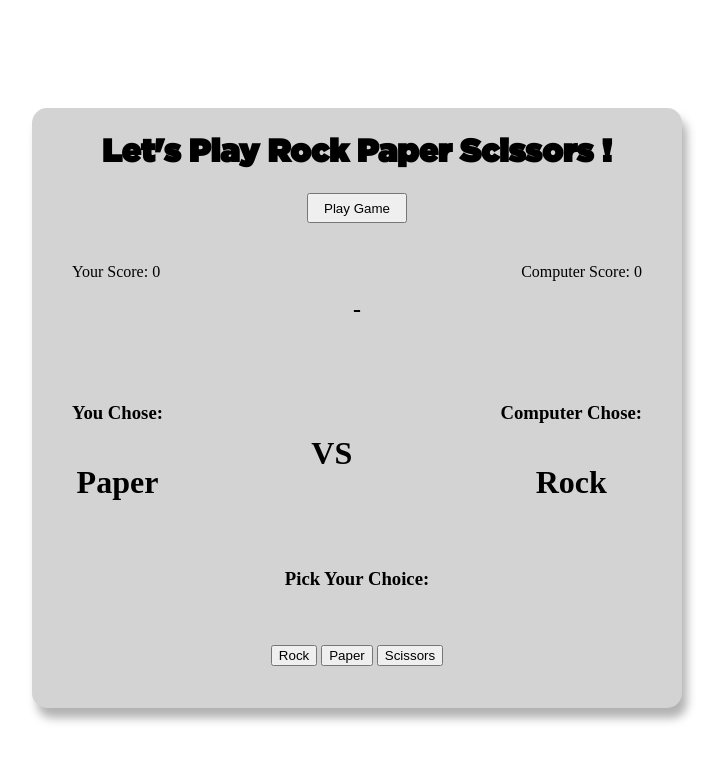
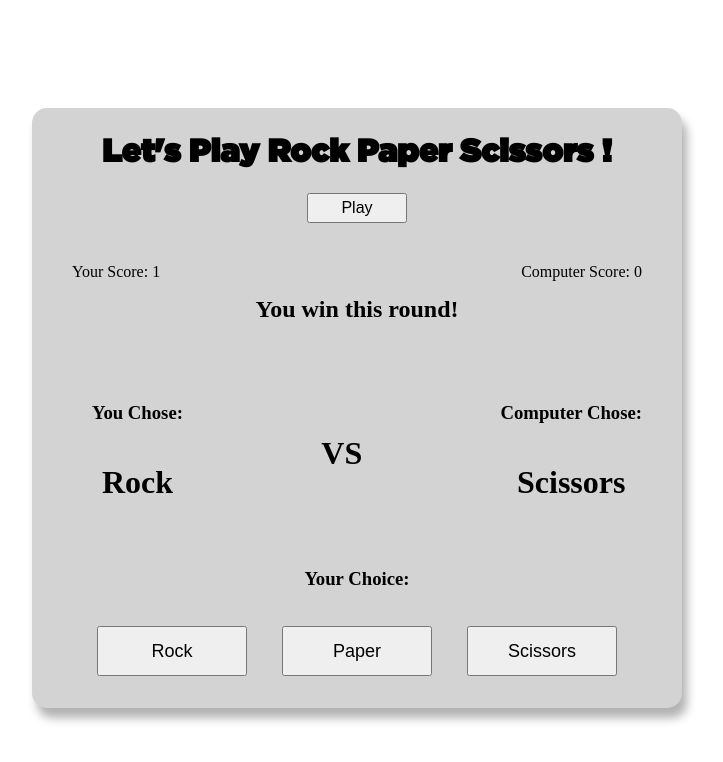
Before and after one commit to wirawanaryo/odin-RockPaperScissor, a plain HTML site: page index.html in a window 1280 px wide. Both pictures are taken after a click on the button "Rock". Shown: the whole page, without its empty margins (291-1014 px from the left). Drawn offline with Linux system fonts and the light colour scheme.

Commit message:
update logic

```diff
--- a/index.html
+++ b/index.html
@@ -4,26 +4,26 @@
   <meta charset="UTF-8">
   <meta name="viewport" content="width=device-width, initial-scale=1.0">
   <title>Document</title>
-  <!-- <script src="script.js"></script> -->
+  <script src="script.js" defer></script>
   <link rel="stylesheet" href="style.css">
 </head>
 <body>
   <div class="mainframe">
     <div class="startBanner">
       <h1 id="title">Let's Play Rock Paper Scissors !</h1>
-      <button id="playButton">Play Game</button>
+      <button id="startButton">Play</button>
     </div>
     <div class="scoreBoard">
       <div class="scores">
         <span id="playerScore">Your Score: 0  </span>
         <span id="computerScore">Computer Score: 0</span>
       </div>
-      <h2 id="statusMessage">-</h2>
+      <h2 id="statusMessage">Pick your choice below to start!</h2>
     </div>
     <div class="choicePreview">
       <div class="playerSide">
         <h3>You Chose:</h3>
-        <h1 id="playerChoice">Paper </h1>
+        <h1 id="playerChoicePreview">Paper </h1>
       </div>
       <div class="versusBox">
         <!-- this will be added with something next time -->
@@ -31,12 +31,12 @@
       </div>
       <div class="computerSide">
         <h3>Computer Chose:</h3>
-        <h1 id="computerChoice">Rock </h1>
+        <h1 id="computerChoicePreview">Rock </h1>
       </div>
     </div>
     <div class="playButtonsFrame">
       <div class="message2player">
-        <h3>Pick Your Choice:</h3>
+        <h3>Your Choice:</h3>
       </div>
       <div class="choiceButtons">
         <button id="rockButton">Rock</button>
--- a/script.js
+++ b/script.js
@@ -1,53 +1,87 @@
-// function that randomly returns rock/paper/scissors
+// choice variables
+let computerChoice = "";
+const computerChoicePreview = document.getElementById("computerChoicePreview");
+let humanChoice = "";
+const playerChoicePreview = document.getElementById("playerChoicePreview");
+
+//randomizer computer choice function
 function getComputerChoice(){
   const choices = ['ROCK', 'PAPER', 'SCISSORS'];
   return choices[Math.floor(Math.random()*100)%3];
 }
 
-//function that prompt user for input
-function getHumanChoice(){
-  const choices = ['ROCK', 'PAPER', 'SCISSORS'];
-  let humanChoice = prompt("What will you choose? Rock, Paper, or Scissors?");
-
-  while (!choices.includes(humanChoice.toUpperCase())){
-    humanChoice = prompt("Invalid choice. Please choose rock, paper, or scissors.");
-  }
-
-  return humanChoice.toUpperCase();
+//score variables
+round = 0;
+let humanScore = 0;
+const humanScoreBoard = document.getElementById("playerScore");
+let computerScore = 0;
+const computerScoreBoard = document.getElementById("computerScore");
+function updateScoreBoard() {
+  humanScoreBoard.textContent = `Your Score: ${humanScore}`;
+  computerScoreBoard.textContent = `Computer Score: ${computerScore}`;
 }
 
-//score variables
-let humanScore = 0;
-let computerScore = 0;
-
-//game function
-function playRound(humanChoice, computerChoice, round){
-  //welcome message based on round number
-  if (round === 0){
-    console.log("Hello, Lets play Rock, Paper, Scissors!");
-  }else{
-    console.log(`Lest play again! Current Score - You: ${humanScore}, Computer: ${computerScore}`);
-  }
-
-  //tell user their choice and computer's choice
-  console.log(`You chose: ${humanChoice}, Computer chose: ${computerChoice}`);
-
-  //determine winner
+//updated game function
+const statusMessage = document.getElementById("statusMessage");
+function determineWinner(humanChoice, computerChoice) {
   switch (humanChoice + "|" + computerChoice){
     case "ROCK|SCISSORS":
     case "PAPER|ROCK":
     case "SCISSORS|PAPER":
       console.log("You win!");
+      statusMessage.textContent = "You win this round!";
       humanScore++;
       break;
     case "ROCK|PAPER":
     case "PAPER|SCISSORS":
     case "SCISSORS|ROCK":
       console.log("Computer wins!");
+      statusMessage.textContent = "You lose this round!";
       computerScore++;
       break;
     default:
+      statusMessage.textContent = "It's a tie!";
       console.log("It's a tie!");
+  }
+}
+
+//function that prompt user for input
+function getHumanChoice(){
+  const rockButton = document.getElementById("rockButton");
+  const paperButton = document.getElementById("paperButton");
+  const scissorsButton = document.getElementById("scissorsButton");
+  const buttons = [rockButton, paperButton, scissorsButton];
+  for (const button of buttons){
+    button.addEventListener("click", function(){
+      round++;
+      humanChoice = button.textContent.toUpperCase();
+      playerChoicePreview.textContent = button.textContent;
+      computerChoice = getComputerChoice();
+      computerChoicePreview.textContent = computerChoice.charAt(0) + computerChoice.slice(1).toLowerCase();
+      determineWinner(humanChoice, computerChoice);
+      updateScoreBoard();
+      finalScore(5);
+    });
+  }
+}
+getHumanChoice();
+
+//final report
+function finalScore(maxrounds){
+  if (round === maxrounds -1){
+    console.log(`Final Score - You: ${humanScore}, Computer: ${computerScore}`);
+    if (humanScore > computerScore){
+      alert("Congratulations! You are the overall winner!");
+    } else if (computerScore > humanScore){
+      alert("Computer is the overall winner! Better luck next time.");
+    } else {
+      alert("The game ends in a tie!");
+    }
+    round = 0
+    humanScore = 0;
+    computerScore = 0;
+    updateScoreBoard();
+    statusMessage.textContent = "Let's play again!";
   }
 }
 
@@ -69,4 +103,4 @@ function playGame(rounds){
 }
 
 //start game with 5 rounds
-playGame(5);
+// playGame(5);
--- a/style.css
+++ b/style.css
@@ -38,9 +38,10 @@ body{
   text-align: center;
   margin: 0;
 }
-#playButton{
+#startButton{
   width: 100px;
   height: 30px;
+  font-size: 16px;
 }
 
 .scoreBoard{
@@ -77,15 +78,33 @@ body{
   flex-direction: column;
   align-items: center;
 }
+.playerSide{
+  margin-left: 20px;
+}
 
 .playButtonsFrame{
   width: 100%;
   height: 125px;
   display: flex;
+  flex-direction: column;
   flex-wrap: wrap;
   justify-content: center;
+  align-items: center;
+}
+.choiceButtons{
+  display: flex;
+  flex: 2;
+  justify-content: space-between;
+  align-items: center;
+  width: 80%;
+}
+.choiceButtons button{
+  font-size: 18px;
+  width: 150px;
+  height: 50px;
 }
 .message2player{
+  flex: 1;
   width: 100%;
   height: 50px;
   text-align: center;
```
